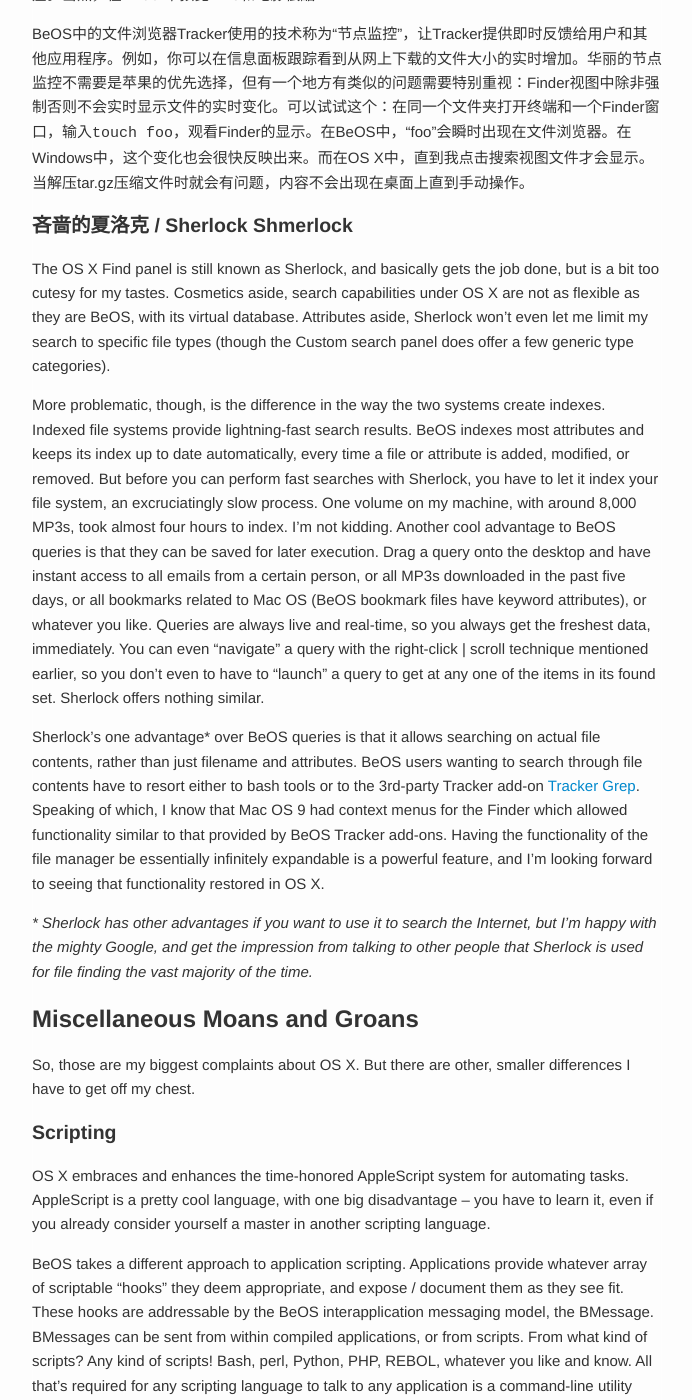
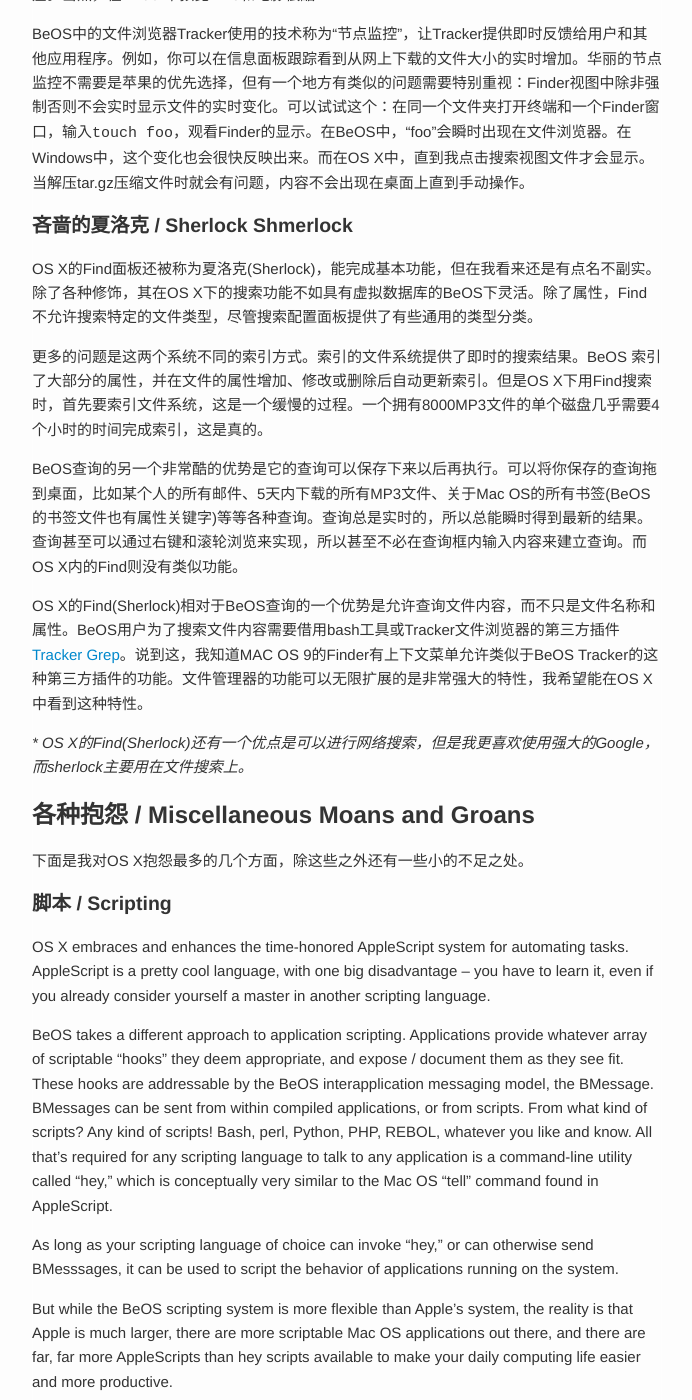
Before and after one commit to DonCN/doncn.github.com, a Jekyll site: the page built from _posts/2013-12-28-Tales-of-BeOS-Refugee.md, in a window 1280 px wide and 1400 px high, scrolled down 22802 px. Shown: the whole window, without its empty margins (293-985 px from the left). Built offline with Jekyll 4.4.1, drawn with Linux system fonts in a browser that asks for light colours; Markdown is read by kramdown in place of the engine named in the settings; comment, search, counter and statistics services are not loaded.

Commit message:
add and update posts

```diff
--- a/_posts/2013-12-28-Tales-of-BeOS-Refugee.md
+++ b/_posts/2013-12-28-Tales-of-BeOS-Refugee.md
@@ -459,57 +459,24 @@
 
 <h3>吝啬的夏洛克 / Sherlock Shmerlock</h3>
 
-The OS X Find panel is still known as Sherlock, and basically gets the
-job done, but is a bit too cutesy for my tastes. Cosmetics aside, search
- capabilities under OS X are not as flexible as they are BeOS, with its
-virtual database. Attributes aside, Sherlock won't even let me limit my
-search to specific file types (though the Custom search panel does offer
- a few generic type categories).
+OS X的Find面板还被称为夏洛克(Sherlock)，能完成基本功能，但在我看来还是有点名不副实。 除了各种修饰，其在OS X下的搜索功能不如具有虚拟数据库的BeOS下灵活。除了属性，Find不允许搜索特定的文件类型，尽管搜索配置面板提供了有些通用的类型分类。
+
+更多的问题是这两个系统不同的索引方式。索引的文件系统提供了即时的搜索结果。BeOS 索引了大部分的属性，并在文件的属性增加、修改或删除后自动更新索引。但是OS X下用Find搜索时，首先要索引文件系统，这是一个缓慢的过程。一个拥有8000MP3文件的单个磁盘几乎需要4个小时的时间完成索引，这是真的。
+
+BeOS查询的另一个非常酷的优势是它的查询可以保存下来以后再执行。可以将你保存的查询拖到桌面，比如某个人的所有邮件、5天内下载的所有MP3文件、关于Mac OS的所有书签(BeOS的书签文件也有属性关键字)等等各种查询。查询总是实时的，所以总能瞬时得到最新的结果。查询甚至可以通过右键和滚轮浏览来实现，所以甚至不必在查询框内输入内容来建立查询。而OS X内的Find则没有类似功能。
+
+OS X的Find(Sherlock)相对于BeOS查询的一个优势是允许查询文件内容，而不只是文件名称和属性。BeOS用户为了搜索文件内容需要借用bash工具或Tracker文件浏览器的第三方插件<a href="http://www.bebits.com/app/1306" target="_blank">Tracker Grep</a>。说到这，我知道MAC OS 9的Finder有上下文菜单允许类似于BeOS Tracker的这种第三方插件的功能。文件管理器的功能可以无限扩展的是非常强大的特性，我希望能在OS X中看到这种特性。
+
+<i>* OS X的Find(Sherlock)还有一个优点是可以进行网络搜索，但是我更喜欢使用强大的Google，而sherlock主要用在文件搜索上。</i>
 
 
+## 各种抱怨 / Miscellaneous Moans and Groans ##
 
 
-More problematic, though, is the difference in the way the two systems
-create indexes. Indexed file systems provide lightning-fast search
-results. BeOS indexes most attributes and keeps its index up to date
-automatically, every time a file or attribute is added, modified, or
-removed. But before you can perform fast searches with Sherlock, you
-have to let it index your file system, an excruciatingly slow process.
-One volume on my machine, with around 8,000 MP3s, took almost four hours
- to index. I'm not kidding.
-Another cool advantage to BeOS queries is that they can be saved for
-later execution. Drag a query onto the desktop and have instant access
-to all emails from a certain person, or all MP3s downloaded in the past
-five days, or all bookmarks related to Mac OS (BeOS bookmark files have
-keyword attributes), or whatever you like. Queries are always live and
-real-time, so you always get the freshest data, immediately. You can
-even "navigate" a query with the right-click | scroll technique
-mentioned earlier, so you don't even to have to "launch" a query to get
-at any one of the items in its found set. Sherlock offers nothing
-similar.
-
-Sherlock's one advantage* over BeOS queries is that it allows searching
-on actual file contents, rather than just filename and attributes. BeOS
-users wanting to search through file contents have to resort either to
-bash tools or to the 3rd-party Tracker add-on <a href="http://www.bebits.com/app/1306" target="_blank">Tracker Grep</a>.
- Speaking of which, I know that Mac OS 9 had context menus for the
-Finder which allowed functionality similar to that provided by BeOS
-Tracker add-ons. Having the functionality of the file manager be
-essentially infinitely expandable is a powerful feature, and I'm looking
- forward to seeing that functionality restored in OS X.
-
-<i>* Sherlock has other advantages if you want to use it to search the
-Internet, but I'm happy with the mighty Google, and get the impression
-from talking to other people that Sherlock is used for file finding the
-vast majority of the time.</i>
-
-<h2>Miscellaneous Moans and Groans</h2>
+下面是我对OS X抱怨最多的几个方面，除这些之外还有一些小的不足之处。
 
 
-So, those are my biggest complaints about OS X. But there are other, smaller differences I have to get off my chest.
-
-
-<h3>Scripting</h3>
+### 脚本 / Scripting ###
 
 OS X embraces and enhances the time-honored AppleScript system for
 automating tasks. AppleScript is a pretty cool language, with one big
```
Also changed, not shown: _posts/2014-05-02-Don's-HaikuOS-notes-3-Programming-Introduce-Message.md (+2 -3 lines), _posts/2014-07-31-Don's-HaikuOS-notes-4-More about API.md (added, +305 -0 lines), images/haiku-notes/4_InterfaceKit_hierarchy.png (renamed from images/InterfaceKit_hierarchy.png).
